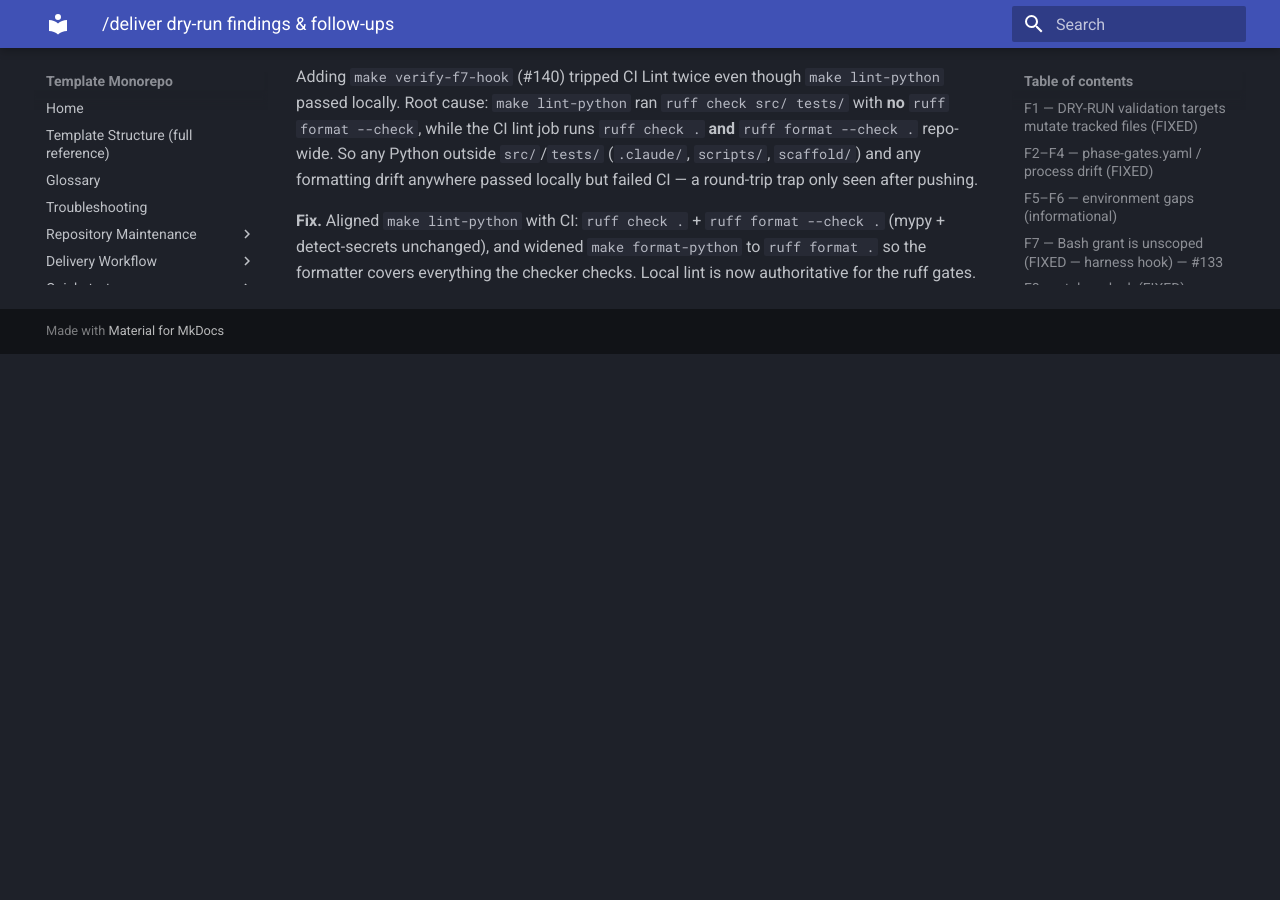
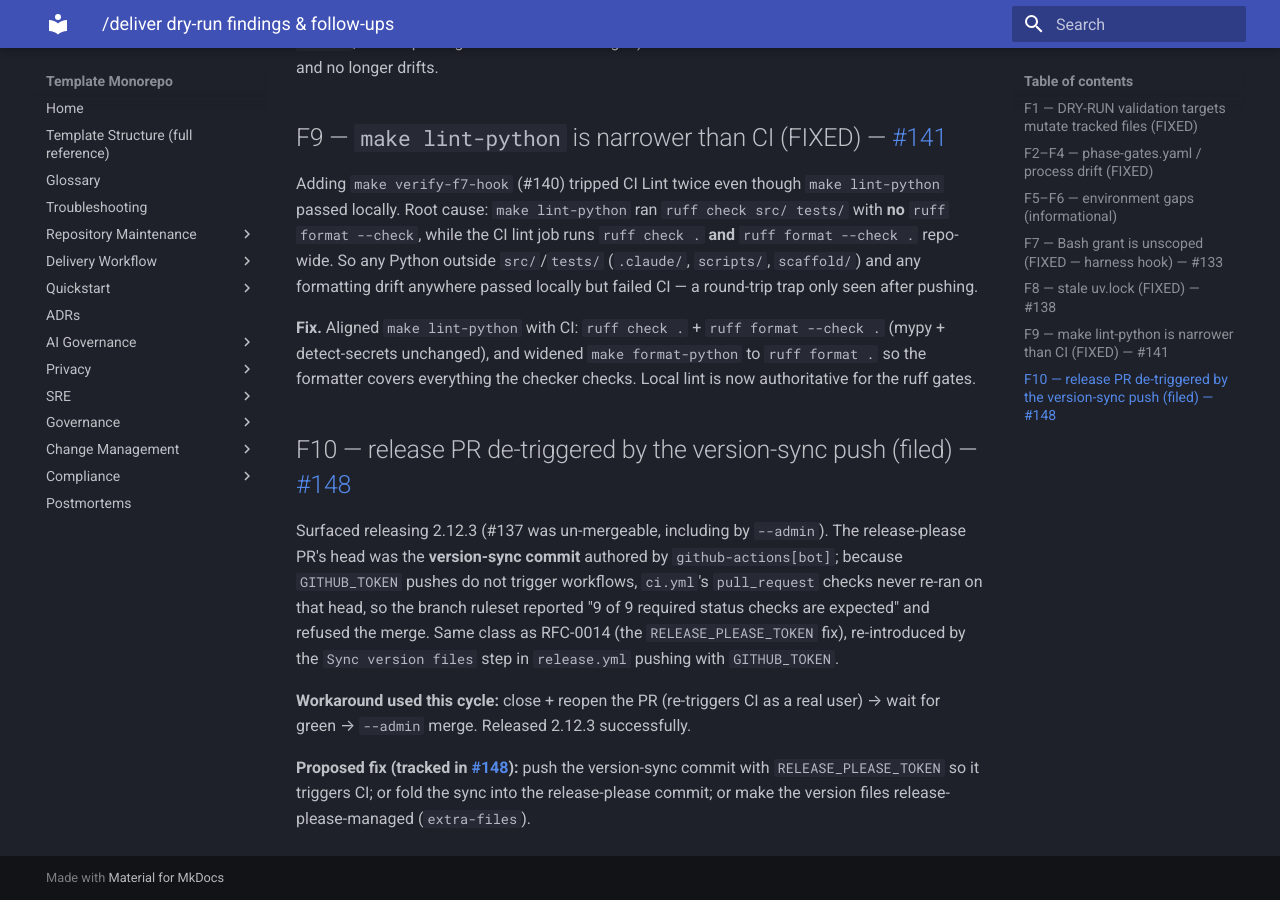
Before and after one commit to valdomirosouza/Repository-Template-v2, an MkDocs documentation site: the page built from docs/sdlc/deliver-dryrun-findings.md, in a window 1280 px wide and 900 px high, scrolled down 3328 px. Built offline with MkDocs 1.6.1 and Material for MkDocs 9.7.7, drawn with Linux system fonts in a browser that asks for light colours; before the commit the page ends 3682 px from its top, so only the background shows below that; some of the changed text lies outside the part shown.

Commit message:
docs(sdlc): record F10 (release version-sync de-triggers CI) in findings ledger
Surfaced releasing 2.12.3 — the release PR's version-sync head (pushed by
github-actions[bot] with GITHUB_TOKEN) never triggered CI, leaving the required
checks "expected" and the PR un-mergeable. Worked around via close/reopen.
Tracked in #148.

Refs #148

```diff
--- a/docs/sdlc/deliver-dryrun-findings.md
+++ b/docs/sdlc/deliver-dryrun-findings.md
@@ -15,6 +15,7 @@ This is a living list — check items off as they are fixed or filed as issues.
 | F7  | `/deliver` + `phase-executor` grant unscoped `Bash`; push/merge/deploy/flag prohibitions are prose-only, not tool-enforced     | Medium   | skill/agent permissions      | ✅ Fixed — [#133][133]  |
 | F8  | Stale `uv.lock`: `template-service` pinned at 2.10.2 while `pyproject`/`version.txt` are 2.12.2 — every `uv run` rewrites it   | Low      | dependency lockfile          | ✅ Fixed — [#138][138]  |
 | F9  | `make lint-python` (ruff `src/ tests/`, no format-check) is narrower than CI (`ruff check .` + `ruff format --check .`)        | Low      | dev tooling / CI parity      | ✅ Fixed — [#141][141]  |
+| F10 | Release PR blocked: version-sync step pushes with `GITHUB_TOKEN`, which de-triggers required CI checks (RFC-0014 regression)   | Medium   | release pipeline             | 📋 Filed — [#148][148]  |
 
 [130]: https://github.com/valdomirosouza/Repository-Template-v2/issues/130
 [131]: https://github.com/valdomirosouza/Repository-Template-v2/issues/131
@@ -22,6 +23,7 @@ This is a living list — check items off as they are fixed or filed as issues.
 [133]: https://github.com/valdomirosouza/Repository-Template-v2/issues/133
 [138]: https://github.com/valdomirosouza/Repository-Template-v2/issues/138
 [141]: https://github.com/valdomirosouza/Repository-Template-v2/issues/141
+[148]: https://github.com/valdomirosouza/Repository-Template-v2/issues/148
 
 ## F1 — DRY-RUN validation targets mutate tracked files (FIXED)
 
@@ -113,3 +115,19 @@ anywhere passed locally but failed CI — a round-trip trap only seen after push
 **Fix.** Aligned `make lint-python` with CI: `ruff check .` + `ruff format --check .` (mypy +
 detect-secrets unchanged), and widened `make format-python` to `ruff format .` so the formatter
 covers everything the checker checks. Local lint is now authoritative for the ruff gates.
+
+## F10 — release PR de-triggered by the version-sync push (filed) — [#148][148]
+
+Surfaced releasing 2.12.3 (#137 was un-mergeable, including by `--admin`). The release-please
+PR's head was the **version-sync commit** authored by `github-actions[bot]`; because
+`GITHUB_TOKEN` pushes do not trigger workflows, `ci.yml`'s `pull_request` checks never re-ran on
+that head, so the branch ruleset reported "9 of 9 required status checks are expected" and refused
+the merge. Same class as RFC-0014 (the `RELEASE_PLEASE_TOKEN` fix), re-introduced by the
+`Sync version files` step in `release.yml` pushing with `GITHUB_TOKEN`.
+
+**Workaround used this cycle:** close + reopen the PR (re-triggers CI as a real user) → wait for
+green → `--admin` merge. Released 2.12.3 successfully.
+
+**Proposed fix (tracked in [#148][148]):** push the version-sync commit with `RELEASE_PLEASE_TOKEN`
+so it triggers CI; or fold the sync into the release-please commit; or make the version files
+release-please-managed (`extra-files`).
```
